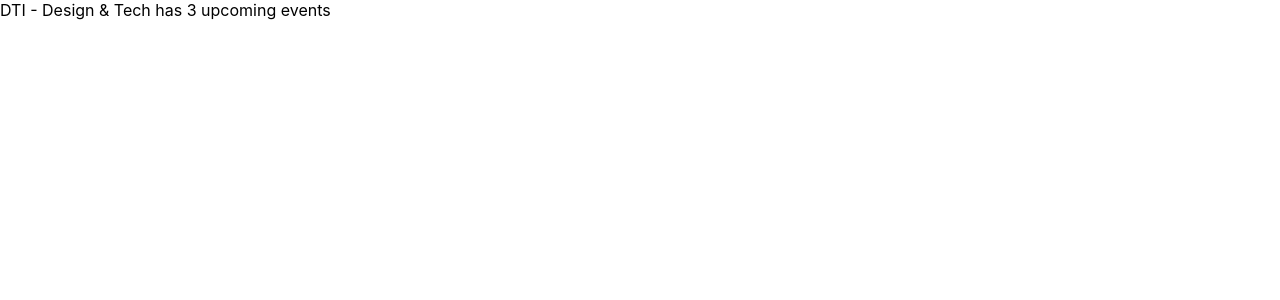
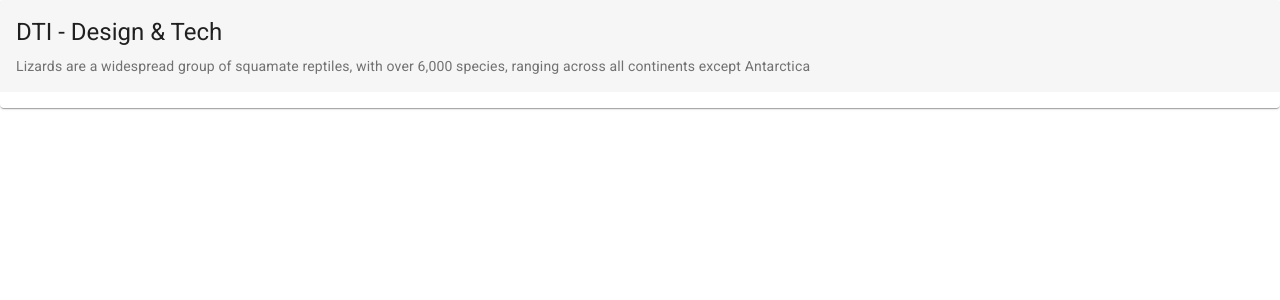
Before and after one commit to zmindyli/pacts, a React (Create React App) app in the folder frontend/: page / in a window 1280 px wide. Shown: the top 300 px of the page. Built offline with nearby package versions, Linux system fonts and the light colour scheme.

Commit message:
Imported Card API from mui, but width is wrong

```diff
--- a/frontend/src/Dashboard.tsx
+++ b/frontend/src/Dashboard.tsx
@@ -1,18 +1,43 @@
 import React from 'react';
+import { Card, CardActionArea, CardActions, CardContent, Typography, withStyles, createStyles } from '@material-ui/core';
 
 type groupTileProps = {
   groupName: string,
   numEvents: number
 }
-const GroupTile = ({ groupName, numEvents }: groupTileProps) => {
+
+const styles = createStyles({
+  root: {
+    maxWidth: 345,
+  },
+});
+
+// TODO: tile is still page width
+const GroupTile = withStyles(styles)(({ groupName, numEvents }: groupTileProps) => {
   return (
-    <div>
-      {groupName} has {numEvents} upcoming {numEvents > 1 ? "events" : "event"}
-    </div>
+    // <div>
+    //   {groupName} has {numEvents} upcoming {numEvents > 1 ? "events" : "event"}
+    // </div>
+    <Card>
+      <CardActionArea>
+        <CardContent>
+          <Typography gutterBottom variant="h5" component="h2">
+            {groupName}
+          </Typography>
+          <Typography variant="body2" color="textSecondary" component="p">
+            Lizards are a widespread group of squamate reptiles, with over 6,000 species, ranging
+            across all continents except Antarctica
+          </Typography>
+        </CardContent>
+      </CardActionArea>
+      <CardActions>
+
+      </CardActions>
+    </Card>
   );
-}
-// type dashboardProps accepts user as a parameter?
-// displays all groups the user is part of
+});
+// TODO: make type dashboardProps
+// accepts user as a parameter?, should display all groups the user is part of
 const Dashboard = () => {
   return (
     <GroupTile
```
Also changed, not shown: 1 other file (tests, documents, lock files or other folders).
